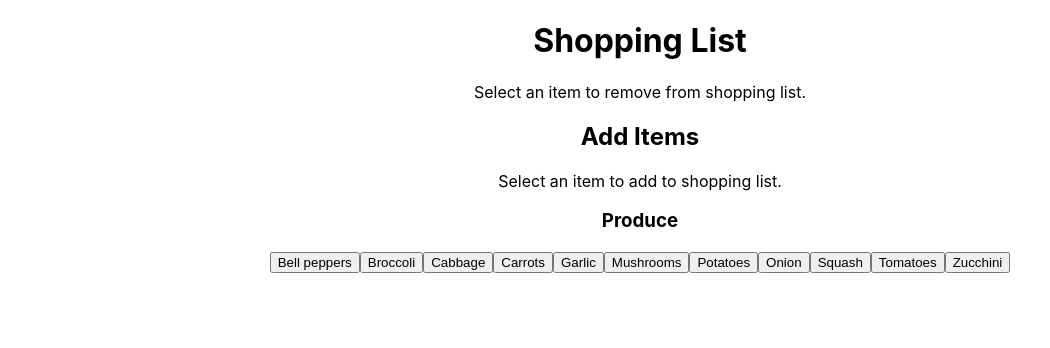
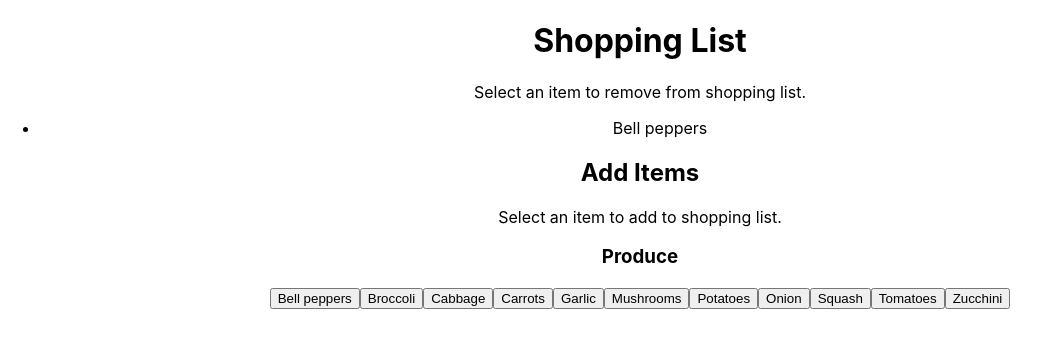
Before and after one commit to MichelleRS/react-shopping-list, a React (Create React App) app: page / in a window 1280 px wide. Both pictures are taken after a click on the button "Bell peppers". Shown: the top 348 px of the page, without its empty margins (0-1050 px from the left). Built offline with nearby package versions, Linux system fonts and the light colour scheme.

Commit message:
Clicking an item adds to shopping list

```diff
--- a/src/Components/ItemsList.js
+++ b/src/Components/ItemsList.js
@@ -1,11 +1,17 @@
 import React from "react";
 
-export default function ItemsList({ items }) {
+export default function ItemsList({ items, onItemClick }) {
+  // handle click function
+  const handleClick = ({ target }) => {
+    const item = target.value;
+    onItemClick(item);
+  };
+
   return (
     <div>
       {/* use .map to render a button for each item in list.js */}
       {items.map((item, index) => (
-        <button key={index} value={item}>
+        <button key={index} value={item} onClick={handleClick}>
           {item}
         </button>
       ))}
--- a/src/Components/ShoppingList.js
+++ b/src/Components/ShoppingList.js
@@ -1,11 +1,17 @@
-import React from "react";
+import React, { useState } from "react";
 import { produce } from "../list.js";
 import ItemsList from "./ItemsList.js";
 
 export default function ShoppingList() {
-  // TODO declare and initialize state
+  // declare and initialize state
+  const [shoppingList, setShoppingList] = useState([]);
 
-  // TODO event handler for adding item to shopping list
+  // event handler for adding item to shopping list
+  const addItem = (item) => {
+    setShoppingList((prev) => {
+      return [item, ...prev];
+    });
+  };
 
   // TODO event handler for removing item from shopping list
 
@@ -13,14 +19,19 @@ export default function ShoppingList() {
     <>
       <h1>Shopping List</h1>
       <p>Select an item to remove from shopping list.</p>
-      {/* TODO display added items as a list using .map */}
+      {/* display added items as a list using .map */}
+      <ul>
+        {shoppingList.map((item) => (
+          <li>{item}</li>
+        ))}
+      </ul>
 
       <h2>Add Items</h2>
       <p>Select an item to add to shopping list.</p>
 
       <h3>Produce</h3>
       {/* call ItemsList to display produce options  */}
-      <ItemsList items={produce} />
+      <ItemsList items={produce} onItemClick={addItem} />
     </>
   );
 }
```
